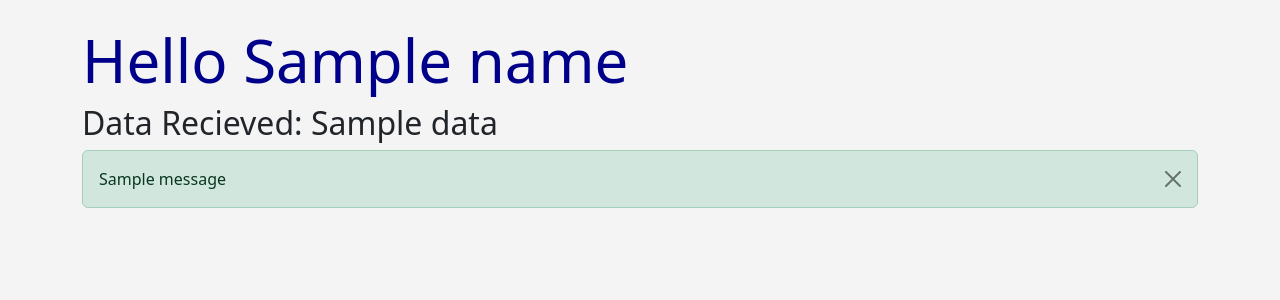
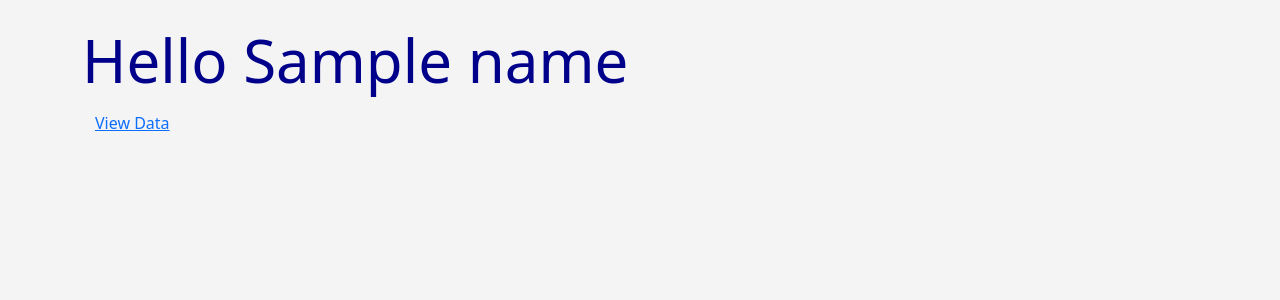
Before and after one commit to ErikBurdett/RoverWeb, a Flask app: template api/templates/user.html in a window 1280 px wide. Shown: the part 56-356 px from the top of the page. Run offline with Flask 3, Linux system fonts and the light colour scheme; the template is opened without the code that fills it: most values are stand-ins (such as "Sample title", 1, 10 or a date in 2020); one stand-in notice (Sample message) is shown; some libraries are stand-ins or nearby versions.

Commit message:
Update user.html

```diff
--- a/api/templates/user.html
+++ b/api/templates/user.html
@@ -3,13 +3,7 @@
 {% block content %}
 
     <h1>Hello {{ name|capitalize }}</h1>
-    <h2>Data Recieved: {{ data }}</h2>
 
-    {% for message in get_flashed_messages() %}
-    <div class="alert alert-success alert-dismissible fade show" role="alert">
-        {{ message }}
-        <button type="button" class="btn-close" data-bs-dismiss="alert" aria-label="Close"></button>
-    </div>
-    {% endfor %}
+    <a href="{{ url_for('data') }}" class="btn btn-link">View Data</a>
 
 {% endblock %}
```
